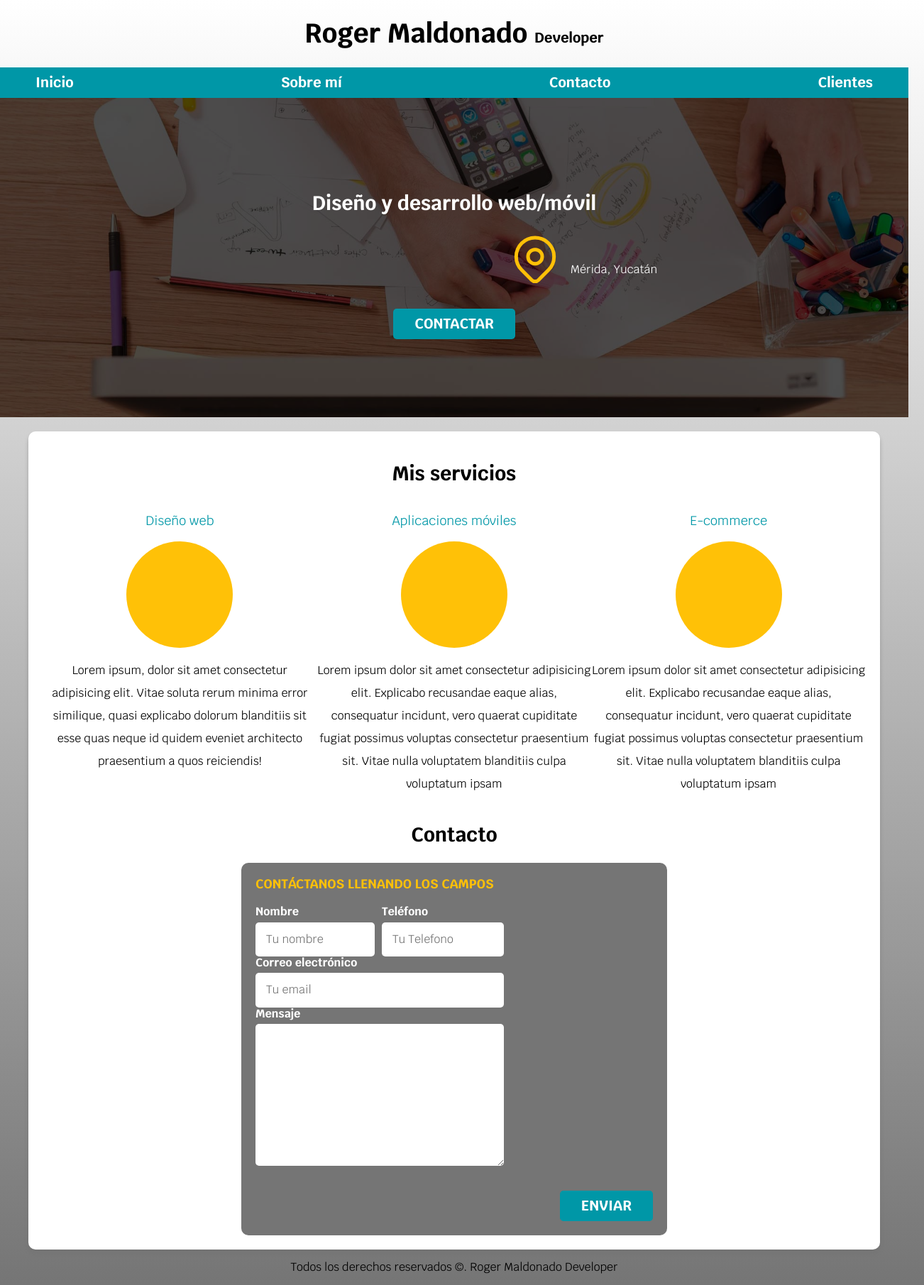
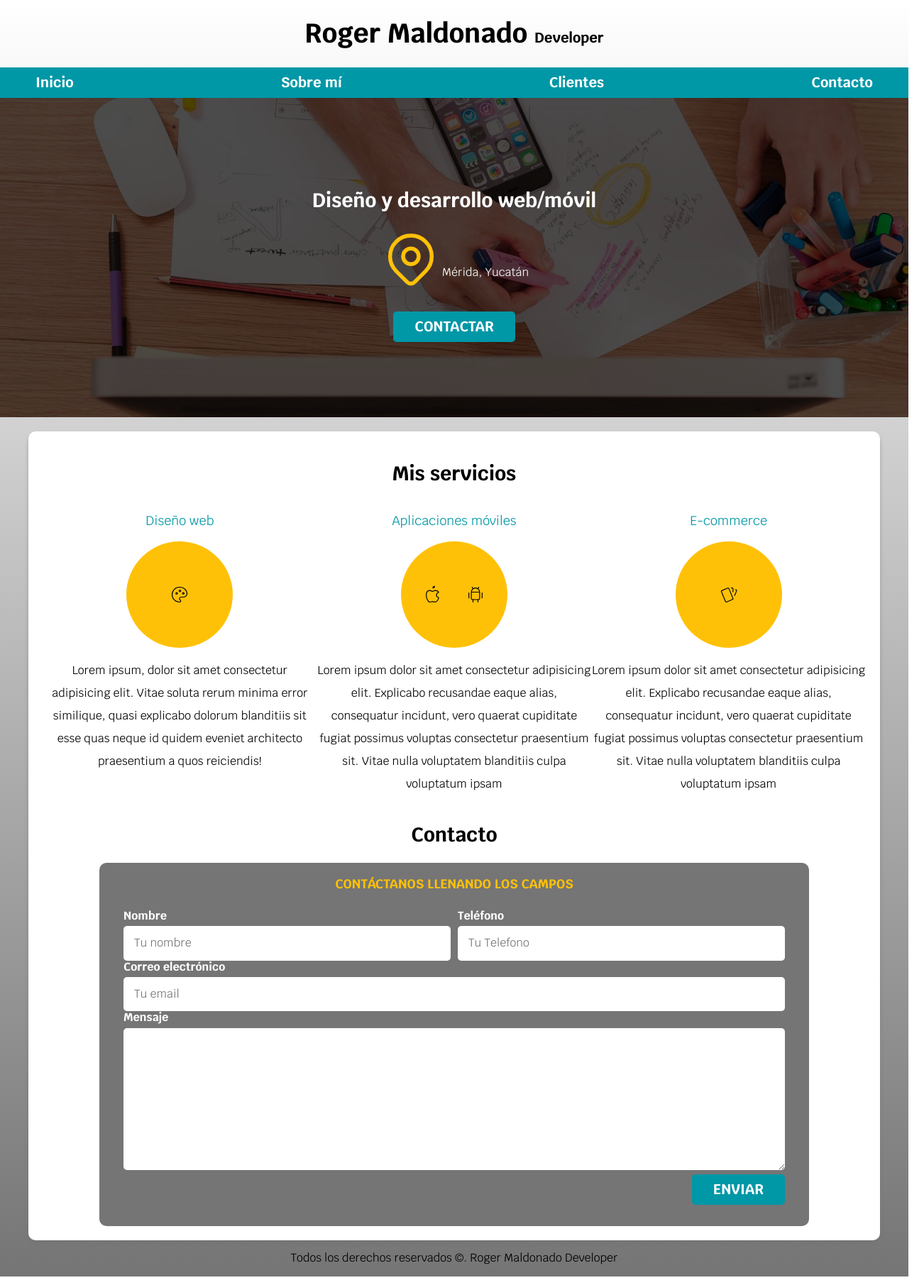
Before and after one commit to RogersMLCH/Developer-page-web, a plain HTML site: page index.html in a window 1280 px wide. Shown: the whole page at 71% size, 1302 px wide, since content can reach past the window. Drawn offline with Linux system fonts and the light colour scheme.

Commit message:
Fix errors

```diff
--- a/CSS/style.css
+++ b/CSS/style.css
@@ -14,7 +14,6 @@ html {
     /*Hack para box model*/
     box-sizing: border-box;
 }
-
 
 /*hack para box model*/
 
@@ -72,21 +71,16 @@ h3 {
       y el segundo valor corresponde a right-left*/
 }
 
-
-.centro1 {
-    display: inline-block;
-    width: 1000px;
-    height: 80px;
-}
-
+/*
+se uso de prueba y se quito para poner encima de los circulos
+y perjudicaba al de icono junto al lugar
 .icon {
     display: inline-block;
     width: 450px;
     height: 80px;
     padding-left: 350px;
 }
-
-
+*/
 .navegacion-principal {
     display: flex;
     flex-direction: column;
@@ -95,8 +89,7 @@ h3 {
       align-items es para columnas (flex-direction)*/
     justify-content: space-between;
     font-size: 2rem;
-    font-weight: bold;
-    /*negritas*/
+    font-weight: bold;     /*negritas*/
 }
 
 @media (min-width: 768px) {
@@ -106,13 +99,11 @@ h3 {
     }
 }
 
-
 .navegacion-principal a {
     padding: 1rem;
     color: var(--blanco);
     /*background-color: var(--primario);*/
     text-decoration: none;
-    display: block;
 }
 
 .navegacion-principal a:hover{
@@ -241,7 +232,7 @@ h3 {
   {
     background-color: var(--gris);
     /* formula para no usar media query*/
-    width: min(60rem,100%);
+    width: min(100rem,100%);
     margin: 0 auto;
     padding: 2rem;
     border-radius: 1rem;
@@ -268,14 +259,13 @@ h3 {
    display: grid;
    grid-template-columns: repeat(2,1fr);
    column-gap: 1rem;
-   grid-template-columns: auto auto 20rem;/* el espacio de cada fila */
+   grid-template-rows: auto auto 20rem;/* el espacio de cada fila */
 
     }
     /* 10th-child */
     /* nth-child se le va a dar el valor al hijo, el padre es el contendor, cambiar los ultimos 2 */
     .campo:nth-child(3),.campo:nth-child(4){
     grid-column: 1/3;     /* pone el elemento de la 1 a la 3 */
-
     }
  }
 
--- a/index.html
+++ b/index.html
@@ -27,8 +27,8 @@
     <nav class= "navegacion-principal contenedor" >
         <a href="https://www.google.com">Inicio</a>
         <a href="https://github.com/RogersMLCH">Sobre mí</a>
+        <a href="#">Clientes</a>
         <a href="#">Contacto</a>
-        <a href="#">Clientes</a>
     </nav>
     </div>
     <section class="hero">
@@ -36,11 +36,11 @@
         <h2 class="titulo">Diseño y desarrollo web/móvil</h2>
         <div class="ubicacion">
 
-        <svg xmlns="http://www.w3.org/2000/svg" class="icon icon-tabler icon-tabler-map-pin" width="28" height="28" viewBox="0 0 24 24" stroke-width="1.5" stroke="#ffc007" fill="none" stroke-linecap="round" stroke-linejoin="round">
+            <svg xmlns="http://www.w3.org/2000/svg" class="icon icon-tabler icon-tabler-map-pin" width="88" height="88" viewBox="0 0 24 24" stroke-width="1.5" stroke="#ffc107" fill="none" stroke-linecap="round" stroke-linejoin="round">
             <path stroke="none" d="M0 0h24v24H0z" fill="none"/>
             <path d="M9 11a3 3 0 1 0 6 0a3 3 0 0 0 -6 0" />
             <path d="M17.657 16.657l-4.243 4.243a2 2 0 0 1 -2.827 0l-4.244 -4.243a8 8 0 1 1 11.314 0z" />
-        </svg>
+            </svg>
 
     <p>Mérida, Yucatán</p>
 
@@ -92,7 +92,6 @@
             </div>
             <p>Lorem ipsum dolor sit amet consectetur adipisicing elit. Explicabo recusandae eaque alias, consequatur incidunt, vero quaerat cupiditate fugiat possimus voluptas consectetur praesentium sit. Vitae nulla voluptatem blanditiis culpa voluptatum ipsam</p>
 
-
         </section>
 
         <section class="servicio">
@@ -114,8 +113,9 @@
     <section>
         <h2>Contacto</h2>
         <form class="formulario">
+            <fieldset>
 
-            <legend> Contáctanos llenando los campos</legend>
+            <legend>Contáctanos llenando los campos</legend>
         <div class="contenedor-campos">
 
             <div class="campo">
@@ -141,6 +141,7 @@
             <div class="alinear-derecha flex">
                 <input class="botton w-sm-100" type="submit" value="Enviar">
             </div>
+        </fieldset>
         </form>
 
     </section>
```
